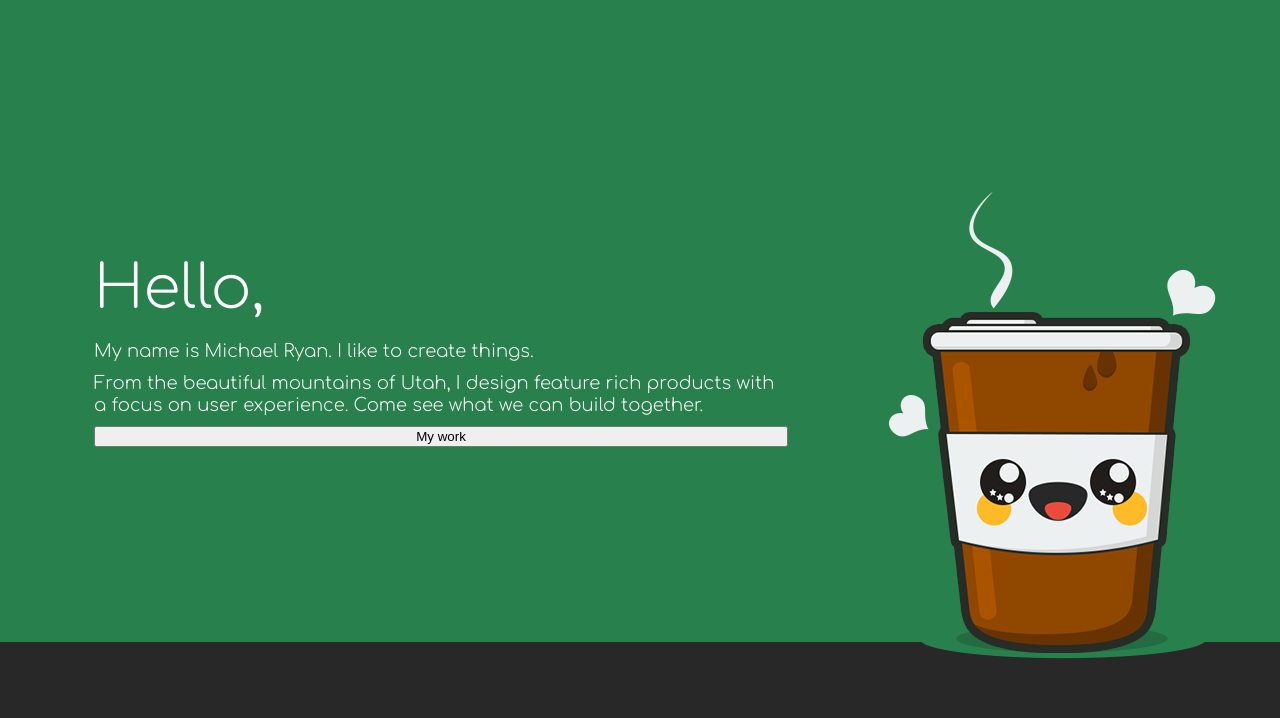
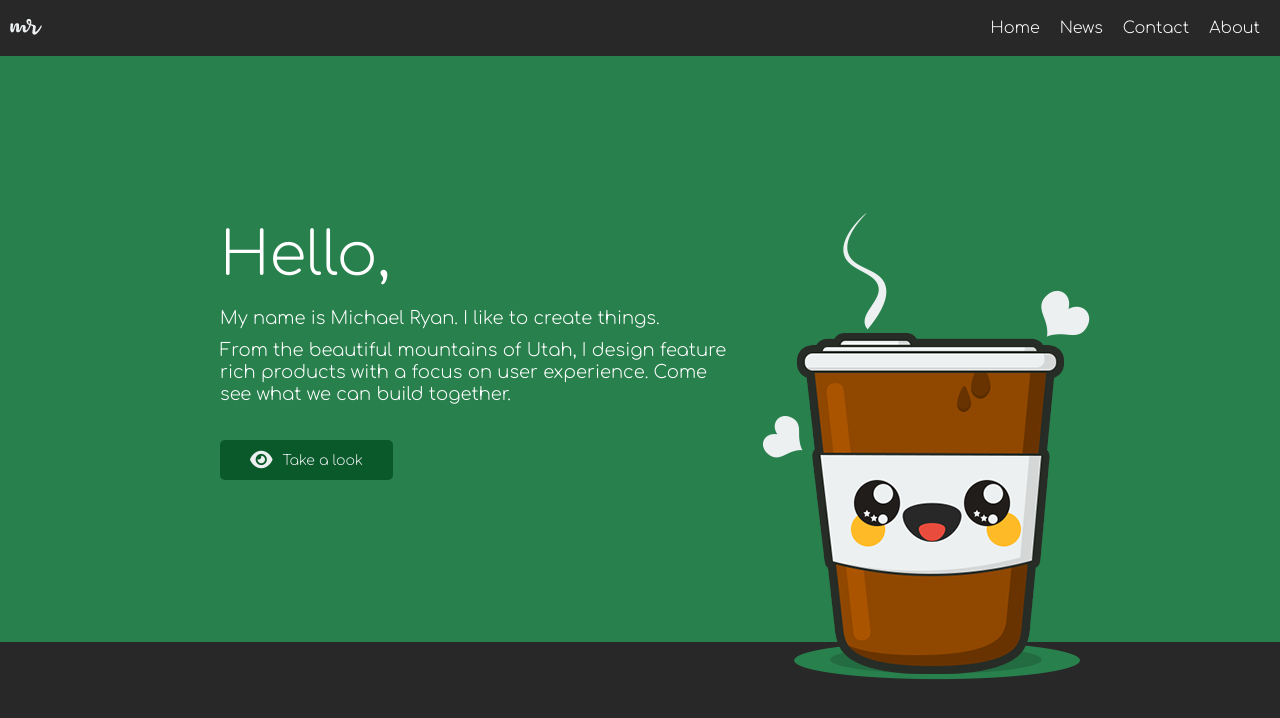
Before and after one commit to zencloud/PortfolioV2, a plain HTML site: page index.html in a window 1280 px wide. Drawn offline with Linux system fonts and the light colour scheme.

Commit message:
Dev: Welcome

```diff
--- a/app/css/style.css
+++ b/app/css/style.css
@@ -1,17 +1,37 @@
-
-
 * {
     box-sizing: border-box;
 }
 
-.html, body {
+html, body {
     font-family: 'Comfortaa', cursive;
     font-size: 16px;
 }
 
+p {
+    margin-bottom: 10px;
+}
+
+ul {
+    list-style-type: none;
+    display: flex;
+    margin: 0;
+    padding: 0;
+    overflow: hidden;
+}
+
+li a {
+    display: block;
+    color: white;
+    text-align: center;
+    padding: 10px 10px;
+    text-decoration: none;
+    font-size: 16px;
+    font-weight: 100;
+}
+
 .section {
     text-align: center;
-    font-size: 3em;
+    font-size: 1em;
 }
 
 .welcome {
@@ -26,6 +46,7 @@
     justify-content: center;
     align-items: center;
     width: 90%;
+    max-width: 900px;
 }
 
 .content-welcome-text {
@@ -34,15 +55,16 @@
     justify-content: flex-end;
     align-items: left;
     flex-direction: column;
-    margin-right: 100px;
+    margin-right: 30px;
     margin-left: 30px;
     font-size: 18px;
     font-weight: 50;
     line-height: 22px;
+    min-width: 300px;
 }
 
 .welcome-img {
-    margin-top: 60px;
+    margin-top: 12vh;
 }
 
 .content-welcome-text h1 {
@@ -50,7 +72,6 @@
     font-size: 60px;
     margin: -75px 0 40px 0;
 }
-
 
 .text-white {
     color: #ffffff;
@@ -60,6 +81,48 @@
     color: orange;
 }
 
-p {
-    margin-bottom: 10px;
+.btn-welcome {
+    margin-top: 25px;
+    display: inline-flex;
+    align-items: center;
+    width: max-content;
+    border: 0;
+    padding: 10px 30px 10px 30px;
+    border-radius: 5px;
+    font-family: 'Comfortaa', cursive;
+    font-size: 14px;
+    font-weight: 100;
+    background-color: #0a592b;
+    color: #ecf0f1;
 }
+
+.btn-welcome:hover {
+    background-color: #053519;
+    cursor: pointer;
+}
+
+.btn-welcome:focus {
+    outline: none;
+}
+
+.btn-welcome i {
+    font-size: 20px;
+    margin-right: 10px;
+}
+
+.header-letterbox {
+    position: absolute;
+    display: flex;
+    padding: 10px 10px 10px 10px;
+    top: 0px;
+    z-index: 1;
+    background-color: #282828;
+    width: 100%;
+    transition: background-color 0.5s ease;
+}
+
+.header-letterbox {
+    display: flex;
+    justify-content: space-between;
+    align-items: center;
+}
--- a/app/js/app.js
+++ b/app/js/app.js
@@ -1,3 +1,22 @@
 new fullpage('#fullpage', {
     //sectionsColor: ['yellow', 'orange', '#C0C0C0', '#ADD8E6'],
 });
+
+let btnWelcome = document.getElementById("btn-welcome");
+btnWelcome.addEventListener('click', function() {
+
+    fullpage_api.moveSectionDown();
+
+    headerBG = document.getElementById("header-letterbox").style.backgroundColor = "#28814d";
+
+});
+
+// Scroll To Function
+function scrollTo(section) {
+
+    switch (section) {
+        case 1:
+            fullpage_api.moveTo(section);
+            break;
+    }
+}
--- a/index.html
+++ b/index.html
@@ -7,9 +7,13 @@
     <meta http-equiv="X-UA-Compatible" content="ie=edge">
     <title>Portfolio for Michael Ryan</title>
 
+    <!-- Font Awesome -->
+    <script src="https://kit.fontawesome.com/d888994262.js"></script>
+
     <!-- Google Fonts -->
     <link href="https://fonts.googleapis.com/css?family=Comfortaa:300,400,500,600,700&display=swap" rel="stylesheet">
     <!-- CSS -->
+
     <link rel="stylesheet" href="app/css/reset.css">
     <link rel="stylesheet" href="app/css/style.css">
     <link rel="stylesheet" href="app/css/fullpage.css">
@@ -17,6 +21,21 @@
 
 <body>
 
+    <!-- Header Top Bar -->
+    <div id="header-letterbox" class="header-letterbox">
+        <div>
+            <img src="app/imgs/logo_initial_small.png">
+        </div>
+
+        <div class="nav-container">
+            <ul>
+                <li><a href="default.asp">Home</a></li>
+                <li><a href="news.asp">News</a></li>
+                <li><a href="contact.asp">Contact</a></li>
+                <li><a href="about.asp">About</a></li>
+            </ul>
+        </div>
+    </div>
     <!-- App Page Wrapper -->
     <div id="fullpage">
 
@@ -33,7 +52,7 @@
                         Come see what we can build together.
                     </p>
 
-                    <button>My work</button>
+                    <button id="btn-welcome" class="btn-welcome"><i class="fas fa-eye"></i>Take a look</button>
 
 
                 </div>
@@ -46,11 +65,12 @@
 
 
         <div class="section">
-            <div class="slide" data-anchor="slide1">Slide 2.1</div>
-            <div class="slide" data-anchor="slide2">Slide 2.2</div>
+            <div class="flex">
+                Gamedev
+            </div>
         </div>
-        <div class="section">Section 3</div>
-        <div class="section">Section 4</div>
+        <div class="section">App Dev</div>
+        <div class="section">Contact</div>
     </div>
 
     <!-- JS -->
```
Also changed, not shown: app/imgs/logo_initial_small.png (added).
